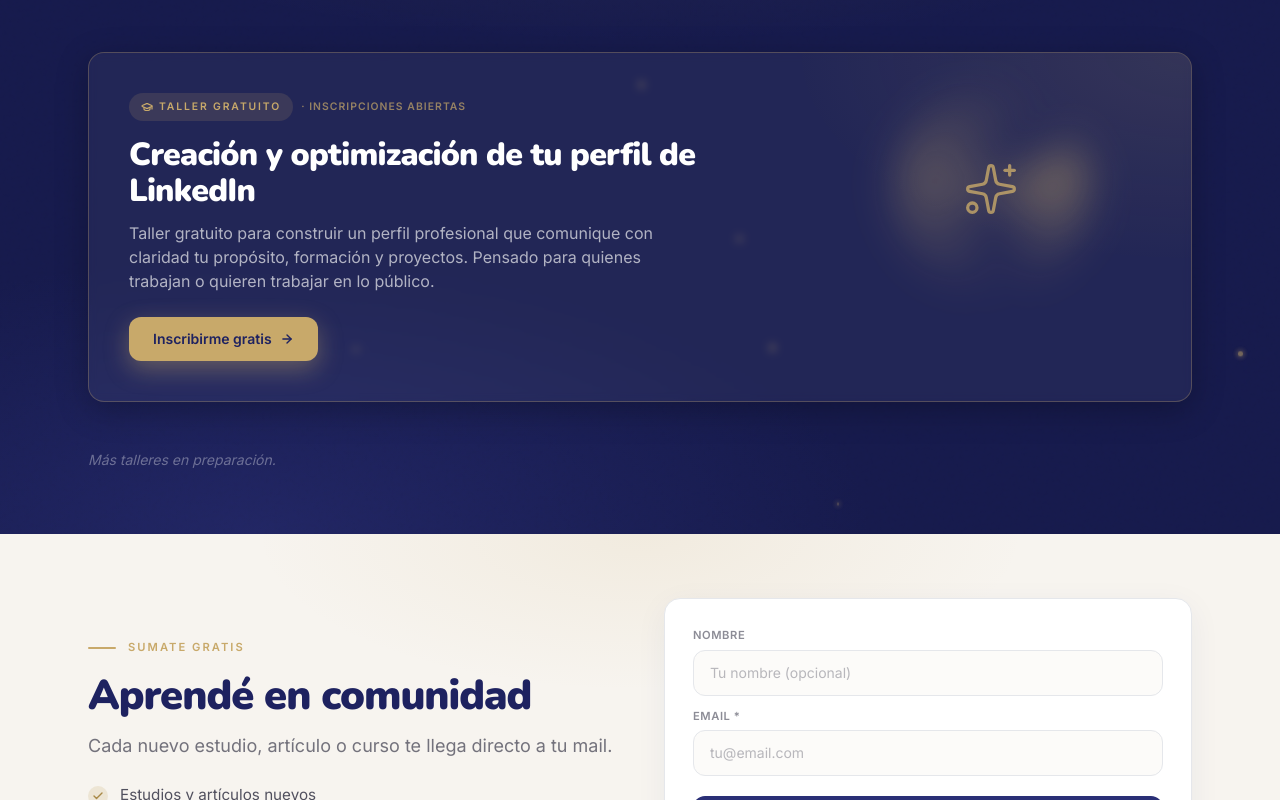
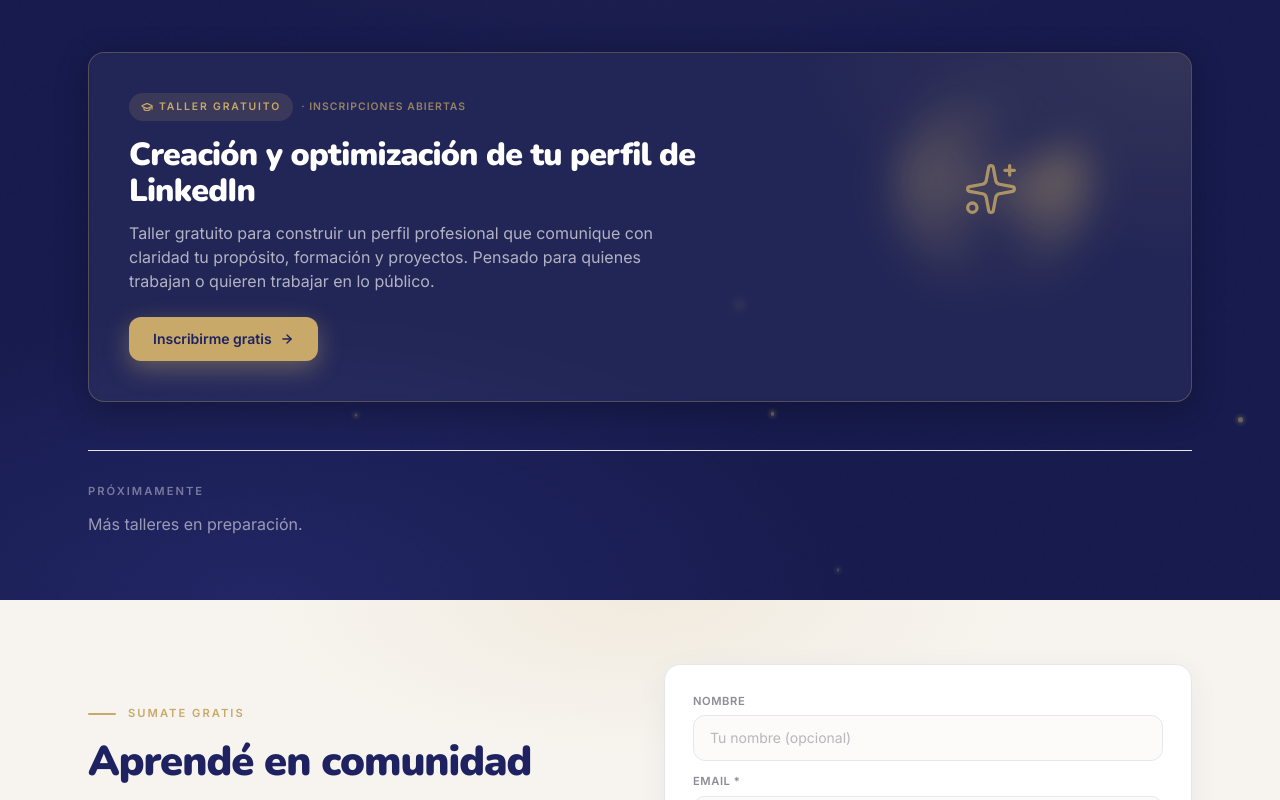
Before and after one commit to fabriziocarugatti/involucrarnos-web, a Next.js app: page / in a window 1280 px wide. Shown: the part 4406-5206 px from the top of the page. Built offline with nearby package versions, Linux system fonts and the light colour scheme.

Commit message:
design: CursosSection — empty state Próximamente estructurado

```diff
--- a/src/components/CursosSection.tsx
+++ b/src/components/CursosSection.tsx
@@ -146,7 +146,14 @@
             </div>
           </div>
         ) : (
-          <p className="text-white/35 text-sm italic">{c.emptyMsg}</p>
+          <div className="border-t border-white/8 pt-8">
+            <p className="text-[0.7rem] font-bold tracking-[0.18em] uppercase text-white/40 mb-3">
+              Próximamente
+            </p>
+            <p className="text-white/55 text-sm md:text-base max-w-md leading-relaxed">
+              {c.emptyMsg}
+            </p>
+          </div>
         )}
       </div>
     </section>
```
